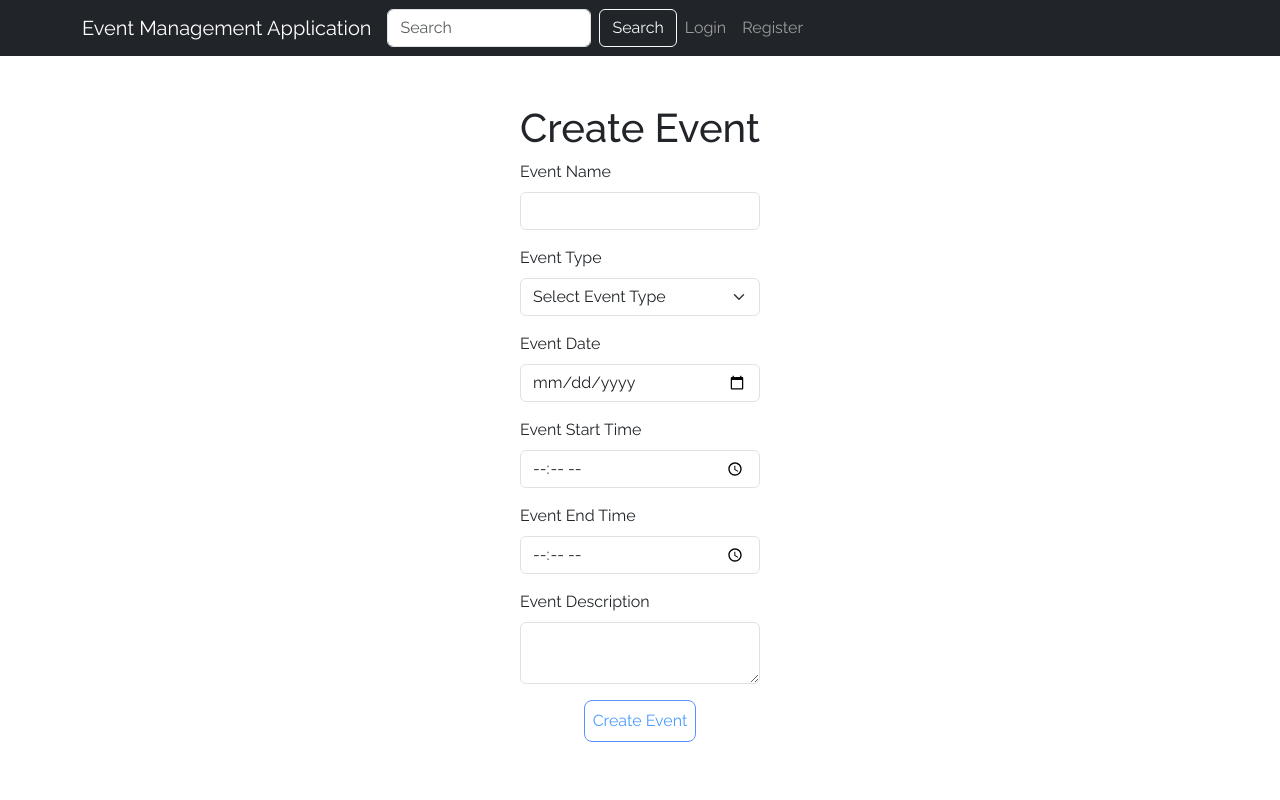
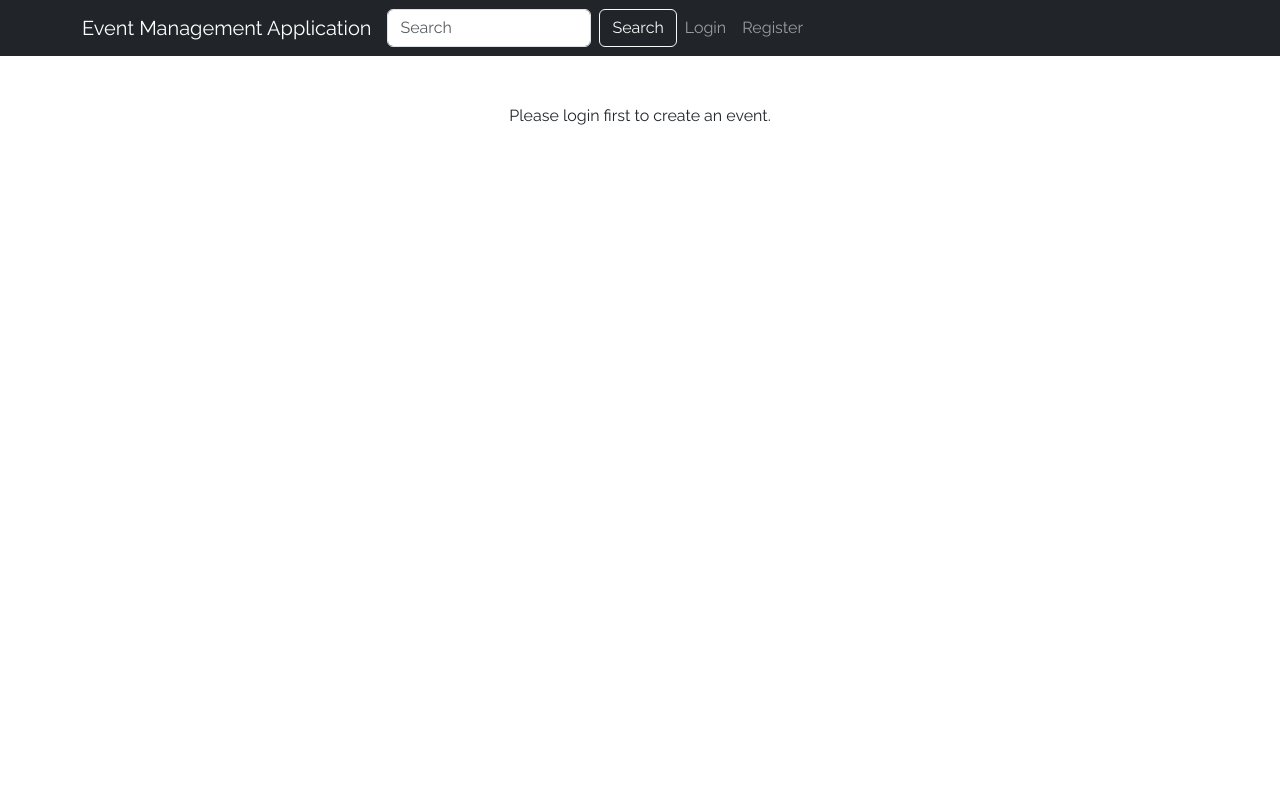
Before and after one commit to wsmyu/event-management-app, a React (Create React App) app in the folder frontend/: page /create-event in a window 1280 px wide. Shown: the top 800 px of the page. Built offline with nearby package versions, Linux system fonts and the light colour scheme.

Commit message:
modify event exception and front end

```diff
--- a/frontend/src/components/Header.js
+++ b/frontend/src/components/Header.js
@@ -30,11 +30,9 @@ const Header = () => {
                     <Nav>
                         {loggedInUser && (
                             <>
-
-                                <Nav.Link as={Link} to="/invitations">Invitations</Nav.Link>
-
                                 <NavDropdown title="Event" id="basic-nav-dropdown">
                                     <NavDropdown.Item as={Link} to={`/create-event`}>Create Event</NavDropdown.Item>
+                                    <NavDropdown.Item as={Link} to={`/invitations`}>Invitations</NavDropdown.Item>
                                 </NavDropdown>
                                 <NavDropdown title="Friend" id="basic-nav-dropdown">
                                     <NavDropdown.Item as={Link} to={`/user/friends`}>Friend List</NavDropdown.Item>
--- a/frontend/src/pages/CreateEventPage.js
+++ b/frontend/src/pages/CreateEventPage.js
@@ -81,7 +81,9 @@ const CreateEventPage = () => {
     return (
         <div className="container">
             <div className="d-flex justify-content-center">
-                {!showSuccessPage && (
+                {loggedInUser ? (
+                    // Show create event form if user is logged in
+                    !showSuccessPage && (
                         <div>
                             <CustomToast
                                 showToast={showToast}
@@ -97,14 +99,18 @@ const CreateEventPage = () => {
                                 buttonText="Create Event"
                             />
                         </div>
+                    )
+                ) : (
+                    <div>
+                        <p>Please login first to create an event.</p>
+                    </div>
                 )}
 
                 {showSuccessPage && (
                     <SuccessPage eventId={eventId} message="Event created successfully" />
                 )}
-
             </div>
         </div>
-    )
+    );
 }
 export default CreateEventPage;
--- a/frontend/src/pages/UpdateEventPage.js
+++ b/frontend/src/pages/UpdateEventPage.js
@@ -82,7 +82,7 @@ const UpdateEventPage = () => {
             } else {
                 const errorMessage = await response.text();
                 setToastVariant('danger');
-                setToastMessage(`Failed to update event: ${errorMessage}`);
+                setToastMessage(`${errorMessage}`);
                 setShowToast(true);
             }
         } catch (error) {
```
Also changed, not shown: 2 other files (tests, documents, lock files or other folders). Lines whose indentation alone changed are shown as unchanged.
